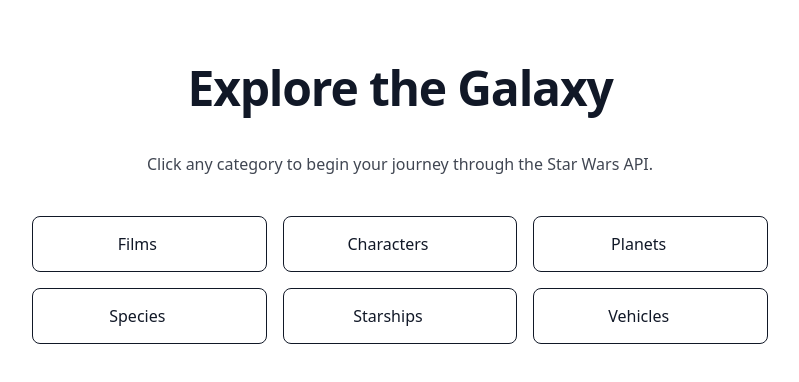
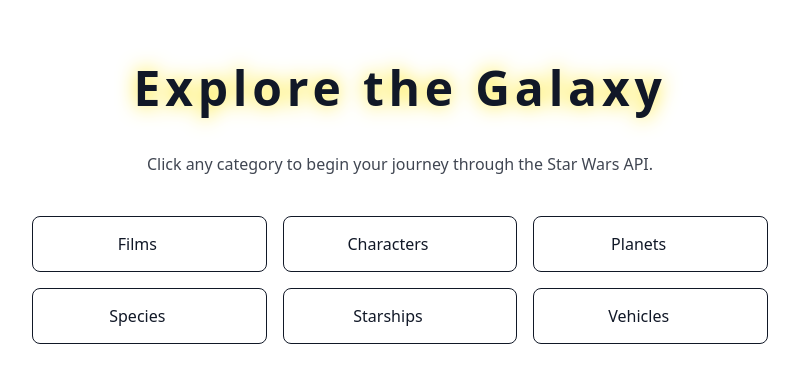
Before and after one commit to RW2023/star-wars, a Next.js app: page / in a window 1280 px wide. Shown: the top 382 px of the page, without its empty margins (240-1039 px from the left). Built offline with nearby package versions, Linux system fonts and the light colour scheme.

Commit message:
Enhance heading styles across FilmsPage, HomePage, and PlanetsPage for improved visual impact and consistency

```diff
--- a/src/app/films/[id]/page.tsx
+++ b/src/app/films/[id]/page.tsx
@@ -19,7 +19,7 @@
 
     return (
         <main className="p-6 max-w-3xl mx-auto space-y-4">
-            <h1 className="text-3xl font-bold">{film.title}</h1>
+            <h1 className="text-3xl font-extrabold tracking-widest text-primary drop-shadow-[0_0_10px_var(--color-primary)]">{film.title}</h1>
             <p className="text-sm text-gray-500">Episode {film.episode_id}</p>
             <p className="text-gray-600">Directed by: {film.director}</p>
             <p className="text-gray-600">Produced by: {film.producer}</p>
--- a/src/app/films/page.tsx
+++ b/src/app/films/page.tsx
@@ -42,7 +42,7 @@
 
     return (
         <main className="p-6 space-y-6 max-w-3xl mx-auto text-[var(--color-foreground)]">
-            <h1 className="text-4xl font-bold text-center">Star Wars Films</h1>
+            <h1 className="text-5xl font-extrabold tracking-widest text-primary drop-shadow-[0_0_10px_var(--color-primary)]">Star Wars Films</h1>
 
             <ul className="grid gap-4">
                 {films.map((film) => {
--- a/src/app/page.tsx
+++ b/src/app/page.tsx
@@ -17,7 +17,7 @@
   return (
     <section className="mx-auto max-w-3xl space-y-10 px-4 py-16 text-center">
       {/* Headline */}
-      <h1 className="text-5xl font-extrabold tracking-tight text-primary">
+      <h1 className="text-5xl font-extrabold tracking-widest text-primary drop-shadow-[0_0_10px_var(--color-primary)]">
         Explore&nbsp;the&nbsp;Galaxy
       </h1>
 
--- a/src/app/planets/page.tsx
+++ b/src/app/planets/page.tsx
@@ -10,7 +10,7 @@
     return (
         <main className="max-w-6xl mx-auto px-4 py-14 space-y-10">
             {/* Heading */}
-            <h1 className="text-center text-4xl font-extrabold tracking-tight text-primary">
+            <h1 className="text-4xl font-extrabold tracking-widest text-primary drop-shadow-[0_0_10px_var(--color-primary)]">
                 Explore&nbsp;Planets
             </h1>
 
```
